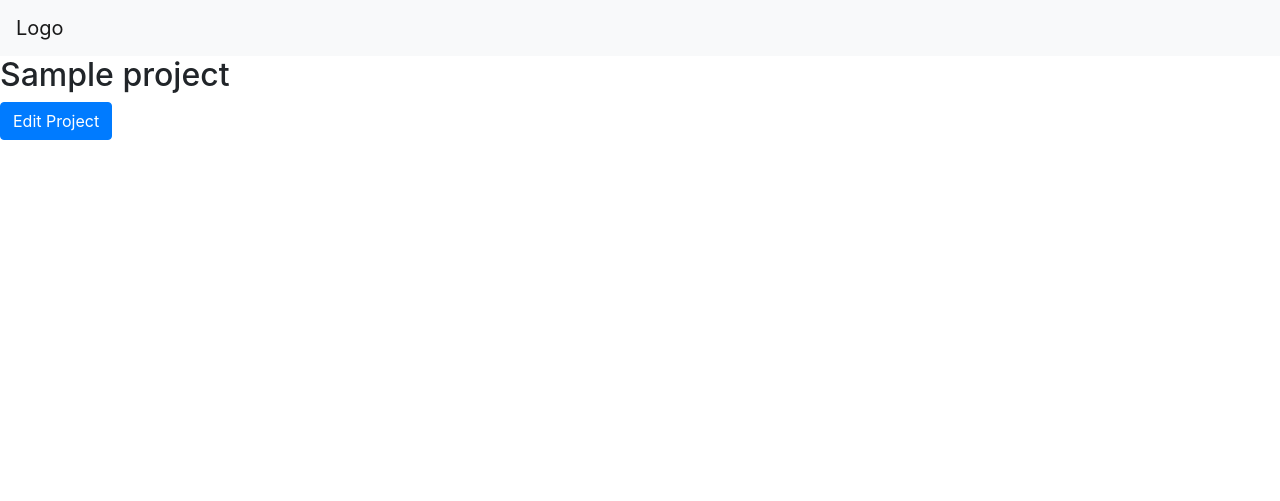
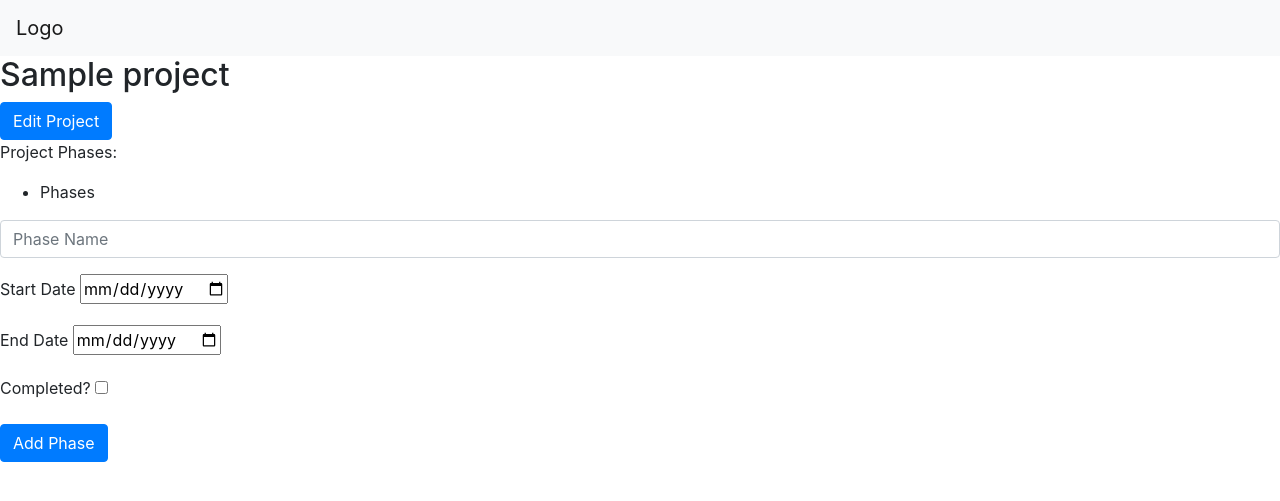
Before and after one commit to SergiOca87/capstone, a Django app: template templates/project.html in a window 1280 px wide. Shown: the top 501 px of the page. Run offline with Django 3.2, Linux system fonts and the light colour scheme; the template is opened without the code that fills it: most values are stand-ins (such as "Sample title", 1, 10 or a date in 2020); some libraries are stand-ins or nearby versions.

Commit message:
advancing

```diff
--- a/models.py
+++ b/models.py
@@ -15,4 +15,5 @@ class Phase(models.Model):
     name = models.CharField(max_length=280, default=None, null=False, blank=False),
     start_date = models.DateTimeField(auto_now=False, auto_now_add=False),
     end_date = models.DateTimeField(auto_now=False, auto_now_add=False),
-    completed = models.BooleanField(default=False)
+    completed = models.BooleanField(default=None, null=True, blank=True)
+    project = models.ForeignKey(Project, related_name="project", default=None, null=True, blank=True, on_delete=models.CASCADE)
--- a/templates/project.html
+++ b/templates/project.html
@@ -3,4 +3,27 @@
 {% block body %}
     <h2>{{ project.title }}</h2>
     <a href="{% url 'edit_project' project.id %}" class="btn btn-primary">Edit Project</a>
+    <p>Project Phases:</p>
+    <ul>
+        <li>Phases</li>
+    </ul>
+    <form action="{% url 'project' project.id %}" method="post">
+        {% csrf_token %}
+        <div class="form-group">
+            <input class="form-control" type="text" name="name" placeholder="Phase Name">
+        </div>
+        <div class="form-group">
+            <label for="notifications">Start Date</label>
+            <input type="date" name="start" id="start">
+        </div>
+        <div class="form-group">
+            <label for="notifications">End Date</label>
+            <input type="date" name="start" id="start">
+        </div>
+        <div class="form-group">
+            <label for="notifications">Completed?</label>
+            <input type="checkbox" name="notifications" id="notifications">
+        </div>
+        <input class="btn btn-primary" type="submit" name="add_phae" value="Add Phase">
+    </form>
 {% endblock %}
```
Also changed, not shown: views.py (+19 -7 lines), migrations/0006_auto_20201108_1700.py (added).
